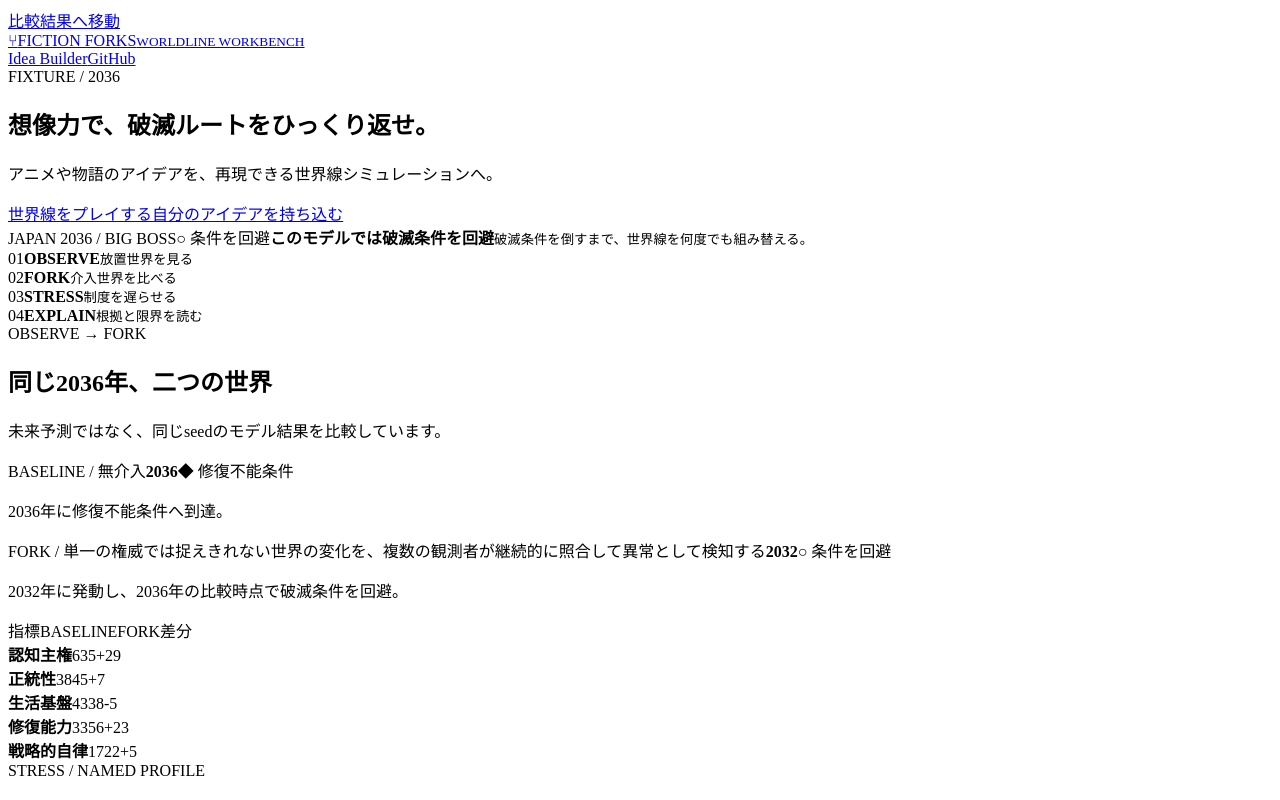
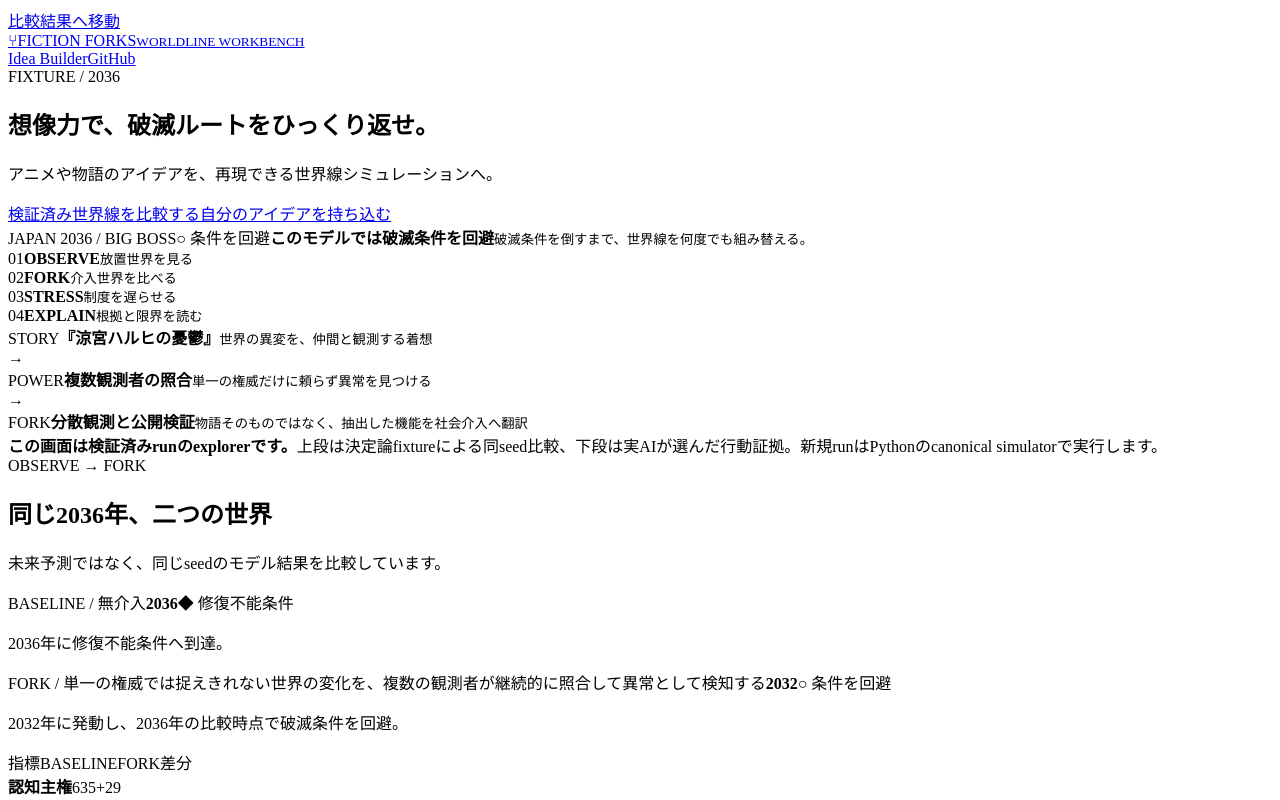
Before and after one commit to nexus-ai-2045/fiction-forks, a React (Vite) app in the folder web/workbench-src/: page / in a window 1280 px wide. Shown: the top 800 px of the page. Built offline with nearby package versions, Linux system fonts and the light colour scheme.

Commit message:
Clarify simulator evidence and story translation

```diff
--- a/web/workbench-src/src/App.tsx
+++ b/web/workbench-src/src/App.tsx
@@ -86,7 +86,9 @@ function LiveRunEvidence() {
       <label><input type="radio" name="live-provider" checked={provider === "vertex"} onChange={() => setProvider("vertex")} />Google Cloud / Gemini 2.5 Flash</label>
       <label><input type="radio" name="live-provider" checked={provider === "ollama"} onChange={() => setProvider("ollama")} />ローカル / Ollama</label>
     </fieldset>
-    {isVertex && <p className="live-outcome">2037年に発動。2036年の破滅条件というビッグボスには1年間に合わなかった――次の世界線で倒すべき相手です。</p>}
+    <p className="live-outcome">{isVertex
+      ? "AIの選択 → 3行動を安全に棄却 → 必要行動が不足 → 発動2037年 → 2036年のBIG BOSSに1年遅れ。"
+      : "AIの選択と契約判定は実測済み。公開summaryには世界線判定を収録していないため、破滅回避との接続は表示しません。"}</p>
     <div className="live-run-stats">
       <div><strong>{liveRun.event_count}</strong><span>生成行動</span></div><div><strong>{liveRun.valid_action_count}</strong><span>契約を通過</span></div><div><strong>{liveRun.invalid_action_count}</strong><span>安全に棄却</span></div><div><strong>{liveRun.interaction_edge_count}</strong><span>応答関係</span></div>
     </div>
@@ -159,7 +161,7 @@ export function App() {
           <h1>想像力で、破滅ルートをひっくり返せ。</h1>
           <p>アニメや物語のアイデアを、再現できる世界線シミュレーションへ。</p>
           <div className="hero-actions">
-            <a href="#comparison" onClick={focusComparison}>世界線をプレイする</a>
+            <a href="#comparison" onClick={focusComparison}>検証済み世界線を比較する</a>
             <a href="../">自分のアイデアを持ち込む</a>
           </div>
         </div>
@@ -169,6 +171,19 @@ export function App() {
       <section className="workflow" aria-label="作戦卓の流れ">
         {[["01", "OBSERVE", "放置世界を見る"], ["02", "FORK", "介入世界を比べる"], ["03", "STRESS", "制度を遅らせる"], ["04", "EXPLAIN", "根拠と限界を読む"]].map(([number, name, text]) => <div key={name}><span>{number}</span><strong>{name}</strong><small>{text}</small></div>)}
       </section>
+
+      <section className="story-translation" aria-labelledby="story-translation-title">
+        <div><span>STORY</span><strong>{intervention.fiction_reference}</strong><small>世界の異変を、仲間と観測する着想</small></div>
+        <b aria-hidden="true">→</b>
+        <div><span>POWER</span><strong>複数観測者の照合</strong><small>単一の権威だけに頼らず異常を見つける</small></div>
+        <b aria-hidden="true">→</b>
+        <div><span>FORK</span><strong id="story-translation-title">分散観測と公開検証</strong><small>物語そのものではなく、抽出した機能を社会介入へ翻訳</small></div>
+      </section>
+
+      <aside className="evidence-boundary" aria-label="シミュレーターと画面の役割">
+        <strong>この画面は検証済みrunのexplorerです。</strong>
+        <span>上段は決定論fixtureによる同seed比較、下段は実AIが選んだ行動証拠。新規runはPythonのcanonical simulatorで実行します。</span>
+      </aside>
 
       <section className="comparison" id="comparison" aria-labelledby="comparison-title" tabIndex={-1}>
         <div className="section-heading"><div><span>OBSERVE → FORK</span><h2 id="comparison-title">同じ{artifact.comparison_year}年、二つの世界</h2></div><p>未来予測ではなく、同じseedのモデル結果を比較しています。</p></div>
--- a/web/workbench-src/src/adventure-theme.css
+++ b/web/workbench-src/src/adventure-theme.css
@@ -101,6 +101,24 @@ body { background: var(--paper); color: var(--navy); }
 .workflow div:nth-child(4)::before { background: #4d9dcc; }
 .workflow span { color: var(--coral); }
 
+.story-translation {
+  display: grid;
+  grid-template-columns: 1fr auto 1fr auto 1fr;
+  align-items: stretch;
+  gap: 18px;
+  padding: 42px clamp(24px, 7vw, 110px);
+  background: #fff7d8;
+  border-bottom: 1px solid #e5cf70;
+}
+.story-translation div { display: grid; gap: 8px; padding: 20px; border: 2px solid var(--navy); border-radius: 16px; background: white; box-shadow: 0 8px 0 rgb(16 42 67 / .08); }
+.story-translation span { color: var(--coral); font: 900 11px/1.2 ui-monospace, monospace; letter-spacing: .16em; }
+.story-translation strong { font-size: clamp(18px, 2vw, 27px); }
+.story-translation small { color: var(--muted); line-height: 1.65; }
+.story-translation > b { align-self: center; color: var(--coral); font-size: 30px; }
+.evidence-boundary { display: flex; gap: 16px; padding: 18px clamp(24px, 7vw, 110px); background: #dff4ff; border-bottom: 1px solid #a9d1e5; }
+.evidence-boundary strong { white-space: nowrap; }
+.evidence-boundary span { color: #36576c; }
+
 .comparison { background: var(--paper); }
 .section-heading span, .stress > div > span, .explain > div > span { color: #2873a6; }
 .section-heading h2, .stress h2, .explain h2 { font-weight: 950; color: var(--navy); }
@@ -164,6 +182,10 @@ footer { background: var(--navy); }
   .hero-actions { flex-direction: column; }
   .hero-actions a { width: 100%; }
   .worldline-summary { grid-template-columns: 1fr; }
+  .story-translation { grid-template-columns: 1fr; padding: 28px 20px; }
+  .story-translation > b { justify-self: center; transform: rotate(90deg); }
+  .evidence-boundary { flex-direction: column; gap: 6px; padding: 18px 20px; }
+  .evidence-boundary strong { white-space: normal; }
   .fork-line span { border-top: 0; border-left: 4px solid var(--yellow); }
   .stress { background: linear-gradient(160deg, #fff5c5, #fffaf0); }
   .live-run::before { display: none; }
```
Also changed, not shown: 1 other file (tests, documents, lock files or other folders).
